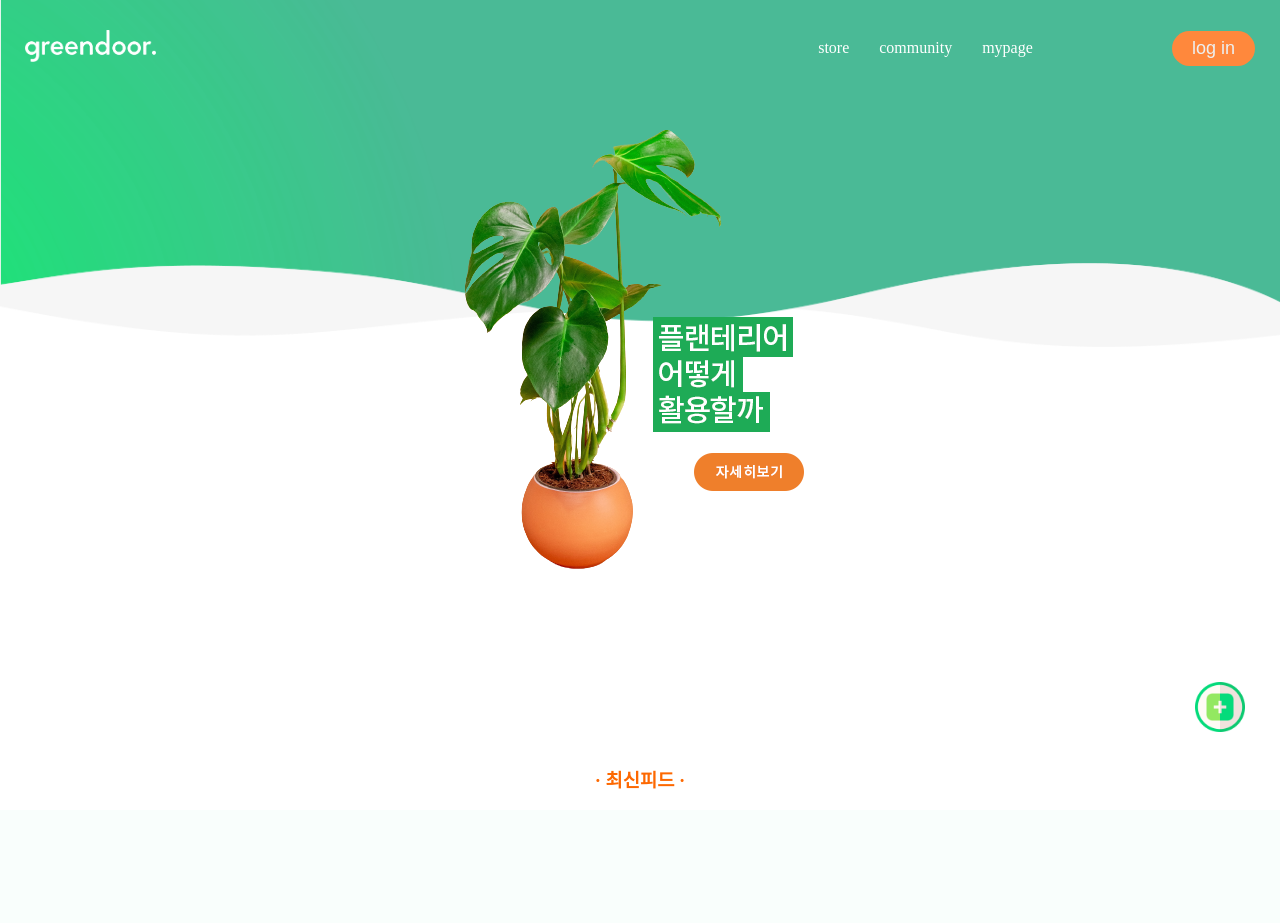
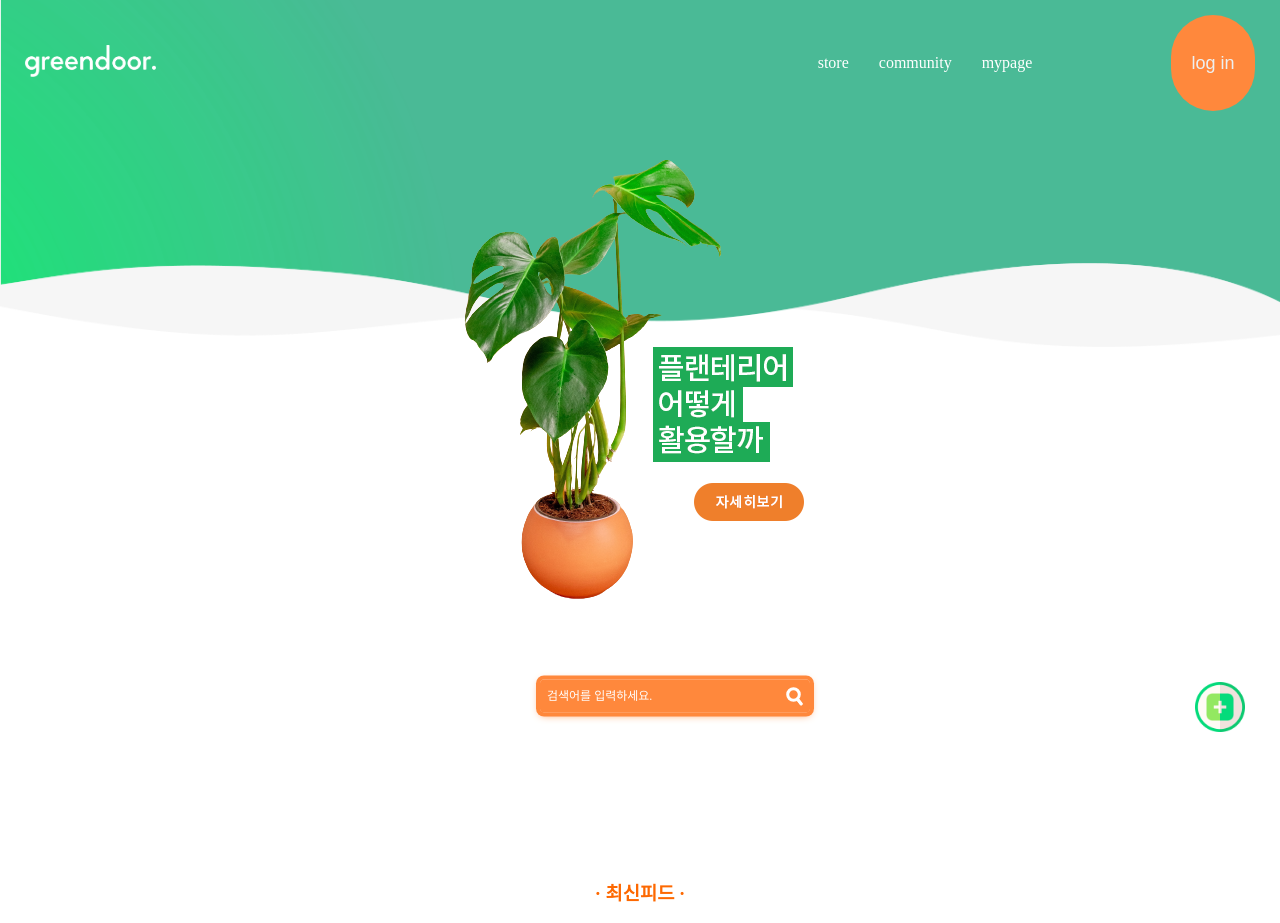
Before and after one commit to 4-tune-studio/greendoor, a Django app: template templates/index.html in a window 1280 px wide. Before the commit the page ends 789 px from the top, so only its background shows below. Run offline with Django 4.2, Linux system fonts and the light colour scheme; the template is opened without the code that fills it, so the values that code supplies are empty; some libraries are stand-ins or nearby versions.

Commit message:
searchbar commit

```diff
--- a/static/css/feedindex.css
+++ b/static/css/feedindex.css
@@ -185,3 +185,149 @@ h2 {
     #scrollTopMob {
         display: none;
     }
+
+
+/*.search-bar {*/
+/*    margin-top: 500px;*/
+/*}*/
+
+.tb {
+  display: table;
+  width: 100%;
+}
+
+.td {
+  display: table-cell;
+  vertical-align: middle;
+}
+
+.td input,
+.td button {
+  color: #fff;
+  font-family: Nunito;
+  font-size: 12px;
+  padding: 0;
+  margin: 0;
+  border: 0;
+  background-color: transparent;
+}
+
+#cover {
+  /*position: absolute;*/
+  /*top: 5%;*/
+  /*left: 0;*/
+  /*right: 0;*/
+  width: 100%;
+  padding: 35px;
+  margin: -83px auto 0 auto;
+  background-color: #ff883c;
+  border-radius: 20px;
+  box-shadow: 0 10px 40px #ff883c, 0 0 0 20px #ff883c;
+  transform: scale(0.2);
+}
+
+form {
+  height: 96px;
+}
+
+input[type="text"] {
+  width: 200%;
+  height: 96px;
+  font-size: 60px;
+  line-height: 1;
+}
+
+input[type="text"]::placeholder {
+  color: #ffffff;
+  /*font-weight: bold;*/
+}
+
+#s-cover {
+  width: 1px;
+  padding-left: 600px;
+}
+
+button {
+  position: relative;
+  display: block;
+  width: 84px;
+  height: 96px;
+  cursor: pointer;
+}
+
+#s-circle {
+  position: relative;
+  top: -8px;
+  left: 0;
+  width: 43px;
+  height: 43px;
+  margin-top: 0;
+  border: 15px solid #ffffff;
+  background-color: transparent;
+  border-radius: 50%;
+  transition: 0.5s ease all;
+}
+
+button span {
+  position: absolute;
+  top: 68px;
+  left: 43px;
+  display: block;
+  width: 45px;
+  height: 15px;
+  background-color: transparent;
+  border-radius: 10px;
+  transform: rotateZ(52deg);
+  transition: 0.5s ease all;
+}
+
+button span:before,
+button span:after {
+  content: "";
+  position: absolute;
+  bottom: 0;
+  right: 0;
+  width: 45px;
+  height: 15px;
+  border-radius: 10px;
+  transform: rotateZ(0);
+  transition: 0.5s ease all;
+}
+
+button span:before,
+button span:after {
+  background-color: #fff;
+}
+
+#s-cover:hover #s-circle {
+  top: -1px;
+  width: 67px;
+  height: 15px;
+  border-width: 0;
+  background-color: #fff;
+  border-radius: 20px;
+}
+
+#s-cover:hover span {
+  top: 50%;
+  left: 56px;
+  width: 25px;
+  margin-top: -9px;
+  transform: rotateZ(0);
+}
+
+#s-cover:hover button span:before {
+  bottom: 11px;
+  transform: rotateZ(52deg);
+}
+
+#s-cover:hover button span:after {
+  bottom: -11px;
+  transform: rotateZ(-52deg);
+}
+#s-cover:hover button span:before,
+#s-cover:hover button span:after {
+  right: -6px;
+  width: 40px;
+  background-color: #ffffff;
+}
--- a/templates/index.html
+++ b/templates/index.html
@@ -16,6 +16,22 @@
 <!--            <button><a href="">자세히보기</a></button>-->
 <!--        </div>-->
     </div>
+    <div class="search-bar">
+        <div id="cover">
+        <form action="/search/" method="post">
+            <div class="tb"></div>
+            <div class="td"><input class="search-input" type="text" name="search" placeholder="검색어를 입력하세요."
+                                   required="required"></div>
+            <div class="td" id="s-cover">
+                <button type="submit" name="submit">
+                    <div id="s-circle"></div>
+                    <span></span>
+                </button>
+            </div>
+        </form>
+        </div>
+    </div>
+
     {% if popular_feeds %}
         <div class="popular-feed">
             <div id="feed-category">
--- a/templates/sign.html
+++ b/templates/sign.html
@@ -9,6 +9,7 @@
     {% endblock static %}
 
     {% block content %}
+        <img src="../static/img/empty.png" width="150%">
     <div class="container">
       <div class="overlay" id="overlay">
         <div class="sign-in" id="sign-in">
@@ -45,7 +46,7 @@
             {% csrf_token %}
             <input type="email" placeholder="Email" name="email"/>
             <input type="password" placeholder="Password" name="password"/>
-            <p class="forgot-password"><a href="{% url 'password_reset' %}">Forgot your password?</a></p>
+            <p class="forgot-password"><a class="forgot-password" href="{% url 'password_reset' %}">비밀번호를 잊으셨나요?</a></p>
             <button class="control-button in" type="submit">Sign In</button>
           </form>
         </div>
```
Also changed, not shown: static/css/sign.css (+8 -3 lines), static/img/empty.png (added).
